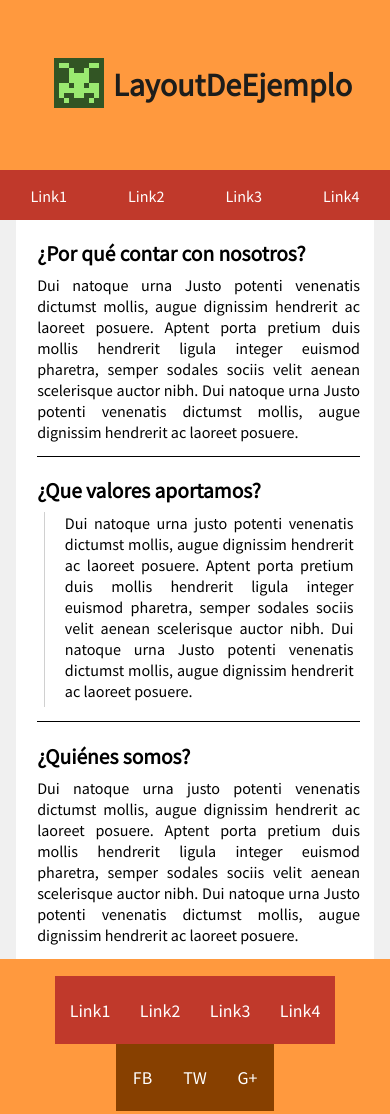
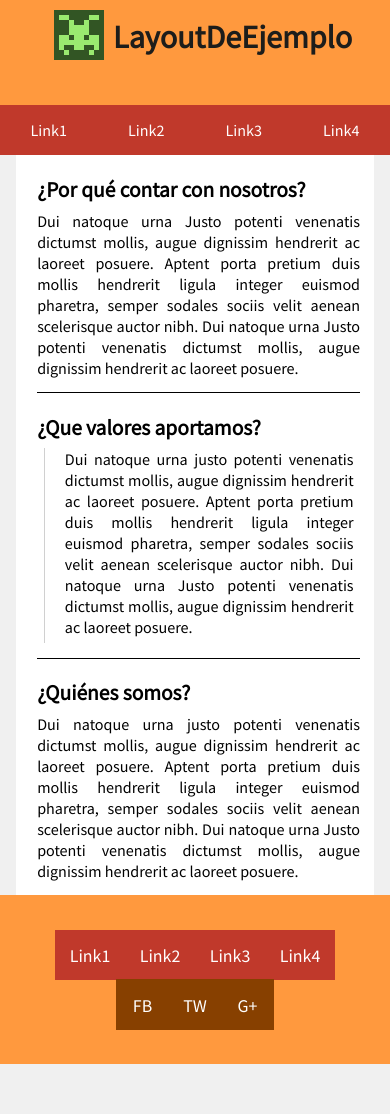
Before and after one commit to OscarEstudioSKR/PracticaCSS, a plain HTML site: page index.html in a window 390 px wide. After the commit the page ends 1064 px from the top, so only its background shows below. Drawn offline with Linux system fonts and the light colour scheme.

Commit message:
Ajustes movil ladeado

```diff
--- a/build/index.css
+++ b/build/index.css
@@ -26,7 +26,7 @@ header{
     background: #ff993e;
     width: 100%;
     height: 9%;
-    min-height: 50px;
+    min-height: 80px;
     padding-bottom: 1vh;
 }
 
@@ -142,6 +142,7 @@ header nav a{
 footer{
     width: 100%;
     height: 10%;
+    min-height: 80px;
     display: -webkit-box;
     display: -ms-flexbox;
     display: flex;
@@ -240,6 +241,7 @@ p{
         -webkit-box-pack: end;
             -ms-flex-pack: end;
                 justify-content: flex-end;
+        min-height: 140px;
     }
 
     header h1{
@@ -256,6 +258,7 @@ p{
     }
 
     .main-section main{
+        margin-top: 2%;
         min-width: 90%;
         -webkit-box-align: center;
             -ms-flex-align: center;
@@ -280,21 +283,24 @@ p{
         -webkit-box-pack: center;
             -ms-flex-pack: center;
                 justify-content: center;
+        min-height: 140px;
     }
 
     .footer-nav{
         width: 85%;
-        height: 40%;
+        height: 29.5%;
         margin: 0;
     }
 
     .footer-nav-1 a{
         width: 20%;
-        height: 8vh;
+        min-height: 41px;
+        height: 6vh;
     }
 
     .footer-nav-2 a{
         width: 15%;
-        height: 8vh;
+        height: 6vh;
+        min-height: 41px;
     }
 }
--- a/src/index.css
+++ b/src/index.css
@@ -17,7 +17,7 @@ header{
     background: #ff993e;
     width: 100%;
     height: 9%;
-    min-height: 50px;
+    min-height: 80px;
     padding-bottom: 1vh;
 }
 
@@ -184,6 +184,7 @@ p{
         font-size: 0.9em;
         flex-direction: column;
         justify-content: flex-end;
+        min-height: 140px;
     }
 
     header h1{
@@ -200,6 +201,7 @@ p{
     }
 
     .main-section main{
+        margin-top: 2%;
         min-width: 90%;
         align-items: center;
     }
@@ -215,21 +217,24 @@ p{
         flex-direction: column;
         align-items: center;
         justify-content: center;
+        min-height: 140px;
     }
 
     .footer-nav{
         width: 85%;
-        height: 40%;
+        height: 29.5%;
         margin: 0;
     }
 
     .footer-nav-1 a{
         width: 20%;
-        height: 8vh;
+        min-height: 41px;
+        height: 6vh;
     }
 
     .footer-nav-2 a{
         width: 15%;
-        height: 8vh;
+        height: 6vh;
+        min-height: 41px;
     }
 }
```
